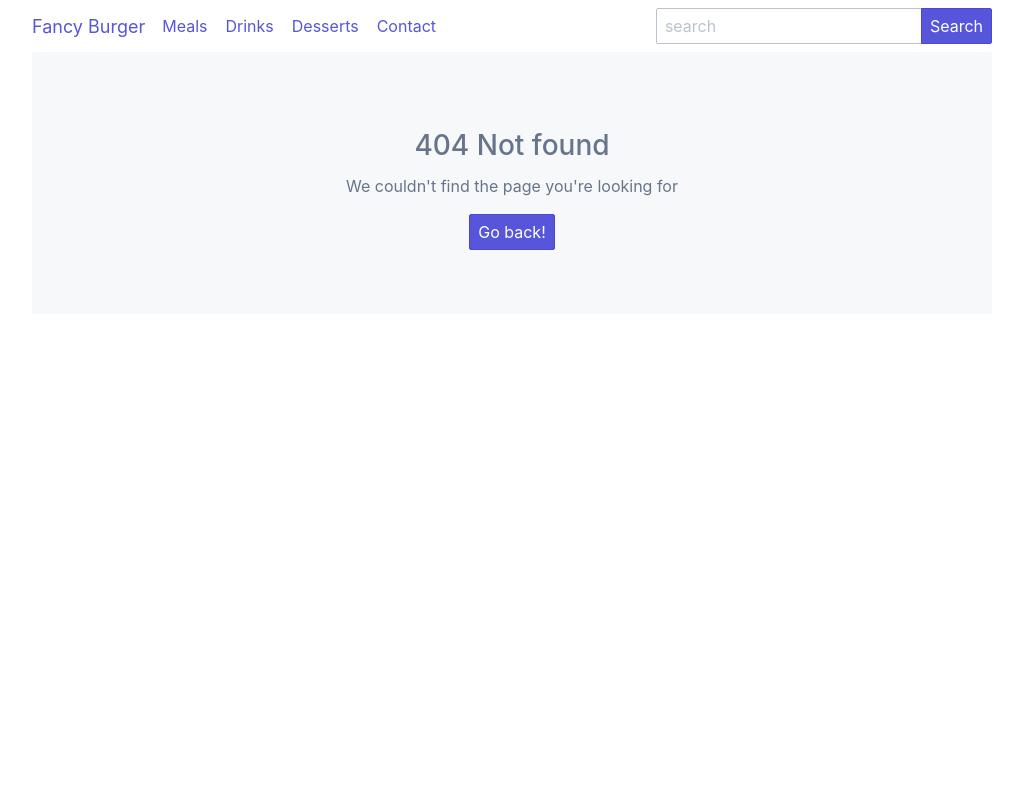
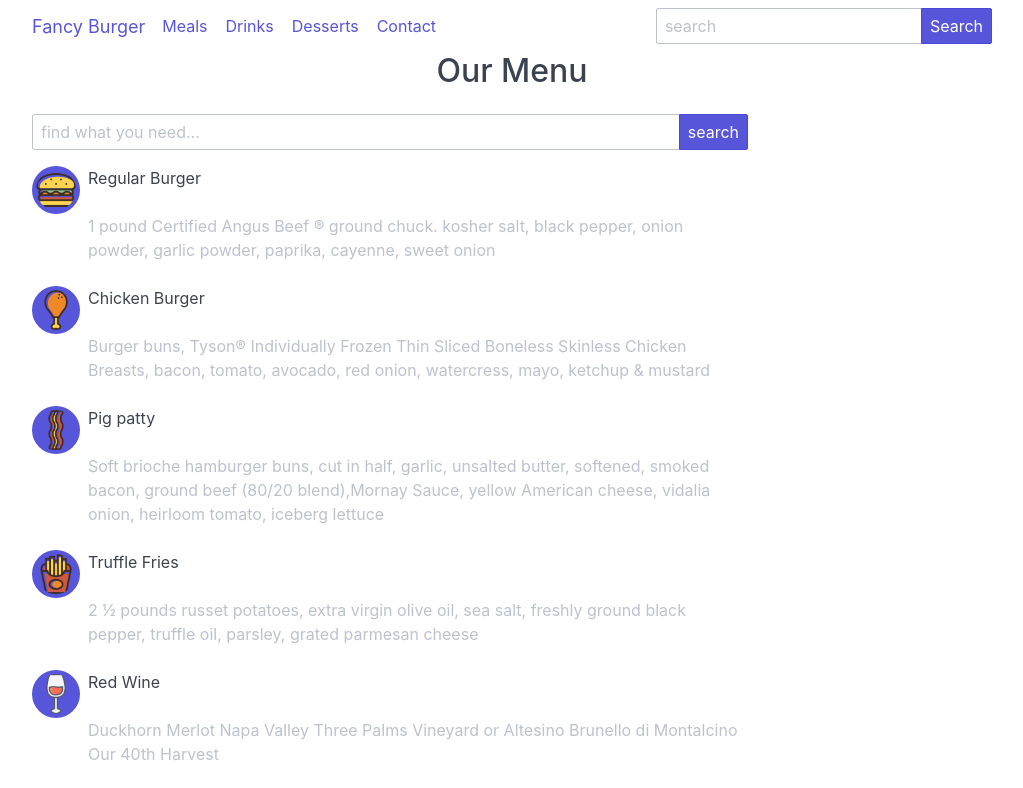
Before and after one commit to mauriciotasca/fancy-burger, an Angular app: page /full-list in a window 1280 px wide. Before the commit this address had no page. Shown: the top 788 px of the page, without its empty margins (128-1151 px from the left). Built offline with nearby package versions, Linux system fonts and the light colour scheme.

Commit message:
Create itemFilterComplete pipe, full-list component and create routing for it

```diff
--- a/src/app/app-routing.module.ts
+++ b/src/app/app-routing.module.ts
@@ -6,12 +6,14 @@ import {drinksRoutes} from './drinks/drinks.routing';
 import {homeRoutes} from './home/home.routing';
 import {notFoundRoutes} from './not-found/not-found.routing';
 import {itemDetailsRoutes} from './shared/item-details/item-detail.routing';
+import {fullListRoutes} from './full-list/full-list.routing';
 
 const routes: Routes = [
   ...mealsRoutes,
   ...drinksRoutes,
   ...itemDetailsRoutes,
   ...homeRoutes,
+  ...fullListRoutes,
   ...notFoundRoutes,
 ];
 
--- a/src/app/app.module.ts
+++ b/src/app/app.module.ts
@@ -15,6 +15,8 @@ import { FormsModule } from '@angular/forms';
 import { ActionTrackerDirective } from './shared/directives/action-tracker/action-tracker.directive';
 import { ItemDetailsComponent } from './shared/item-details/item-details.component';
 import {ItemDetailsService} from 'app/shared/item-details/item-details.service';
+import { FullListComponent } from './full-list/full-list.component';
+import { ItemFilterCompletePipe } from './shared/pipes/item-filter-complete.pipe';
 
 @NgModule({
   declarations: [
@@ -26,7 +28,9 @@ import {ItemDetailsService} from 'app/shared/item-details/item-details.service';
     NotFoundComponent,
     ItemFilterPipe,
     ActionTrackerDirective,
-    ItemDetailsComponent
+    ItemDetailsComponent,
+    FullListComponent,
+    ItemFilterCompletePipe
   ],
   imports: [
     BrowserModule,
--- /dev/null
+++ b/src/app/full-list/full-list.component.html
@@ -0,0 +1,21 @@
+<div class="columns">
+
+  <div class="column col-12 text-center">
+    <h2 appActionTracker>Our Menu</h2>
+  </div>
+
+  <div class="column col-9 col-sm-12 my-2">
+
+    <div class="input-group">
+      <input [(ngModel)]="searchTerm" type="text" class="form-input" placeholder="find what you need...">
+      <button class="btn btn-primary input-group-btn">search</button>
+    </div>
+
+  </div>
+
+
+  <div class="column col-9 col-sm-12 my-2">
+    <app-item-list [items]="allItems | itemFilterComplete:searchTerm"></app-item-list>
+  </div>
+
+</div>
--- /dev/null
+++ b/src/app/full-list/full-list.component.ts
@@ -0,0 +1,23 @@
+import {Component, OnInit} from '@angular/core';
+import {ItemDetailsService} from '../shared/item-details/item-details.service';
+import {FancyItem} from '../shared/models/item';
+
+@Component({
+  selector: 'app-full-list',
+  templateUrl: './full-list.component.html',
+  styleUrls: ['./full-list.component.scss']
+})
+export class FullListComponent implements OnInit {
+  allItems = [] as FancyItem[];
+  searchTerm = '';
+
+  constructor(private itemDetailsService: ItemDetailsService) {
+    this.itemDetailsService.getAllItems().subscribe((response: any) => {
+      this.allItems = response.data as FancyItem[];
+    });
+  }
+
+  ngOnInit() {
+  }
+
+}
--- /dev/null
+++ b/src/app/full-list/full-list.routing.ts
@@ -0,0 +1,6 @@
+import {Routes} from '@angular/router';
+import {FullListComponent} from './full-list.component';
+
+export const fullListRoutes: Routes = [
+  { path: 'full-list', component: FullListComponent }
+];
--- a/src/app/home/home.component.html
+++ b/src/app/home/home.component.html
@@ -2,6 +2,6 @@
   <p class="empty-title h5">Welcome to {{title}}</p>
   <p class="empty-subtitle">The classiest burgers in town </p>
   <div class="empty-action">
-    <button class="btn btn-primary">Click to see our MENU</button>
+    <a routerLink="/full-list" class="btn btn-primary">Click to see our MENU</a>
   </div>
 </div>
--- /dev/null
+++ b/src/app/shared/pipes/item-filter-complete.pipe.ts
@@ -0,0 +1,29 @@
+import {Pipe, PipeTransform} from '@angular/core';
+
+@Pipe({
+  name: 'itemFilterComplete'
+})
+export class ItemFilterCompletePipe implements PipeTransform {
+
+  transform(list: Array<any>, itemName?: string, description?: string): any {
+
+    if (!itemName && !description) {
+      return list;
+    }
+
+    return list.filter((item) => {
+      return hasItem(item);
+    });
+
+    function hasItem(item: any) {
+      const currentNameLower = item.name.toLocaleLowerCase();
+      const currentDescriptionLower = item.description.toLocaleLowerCase();
+
+      const searchNameLower = itemName.toLocaleLowerCase();
+      const searchDescriptionLower = itemName.toLocaleLowerCase();
+
+      return (currentNameLower.indexOf(searchNameLower) > -1 ) || (currentDescriptionLower.indexOf(searchDescriptionLower) > -1 ) ;
+    }
+  }
+
+}
```
Also changed, not shown: src/app/full-list/full-list.component.scss (added), 2 other files (tests, documents, lock files or other folders).
